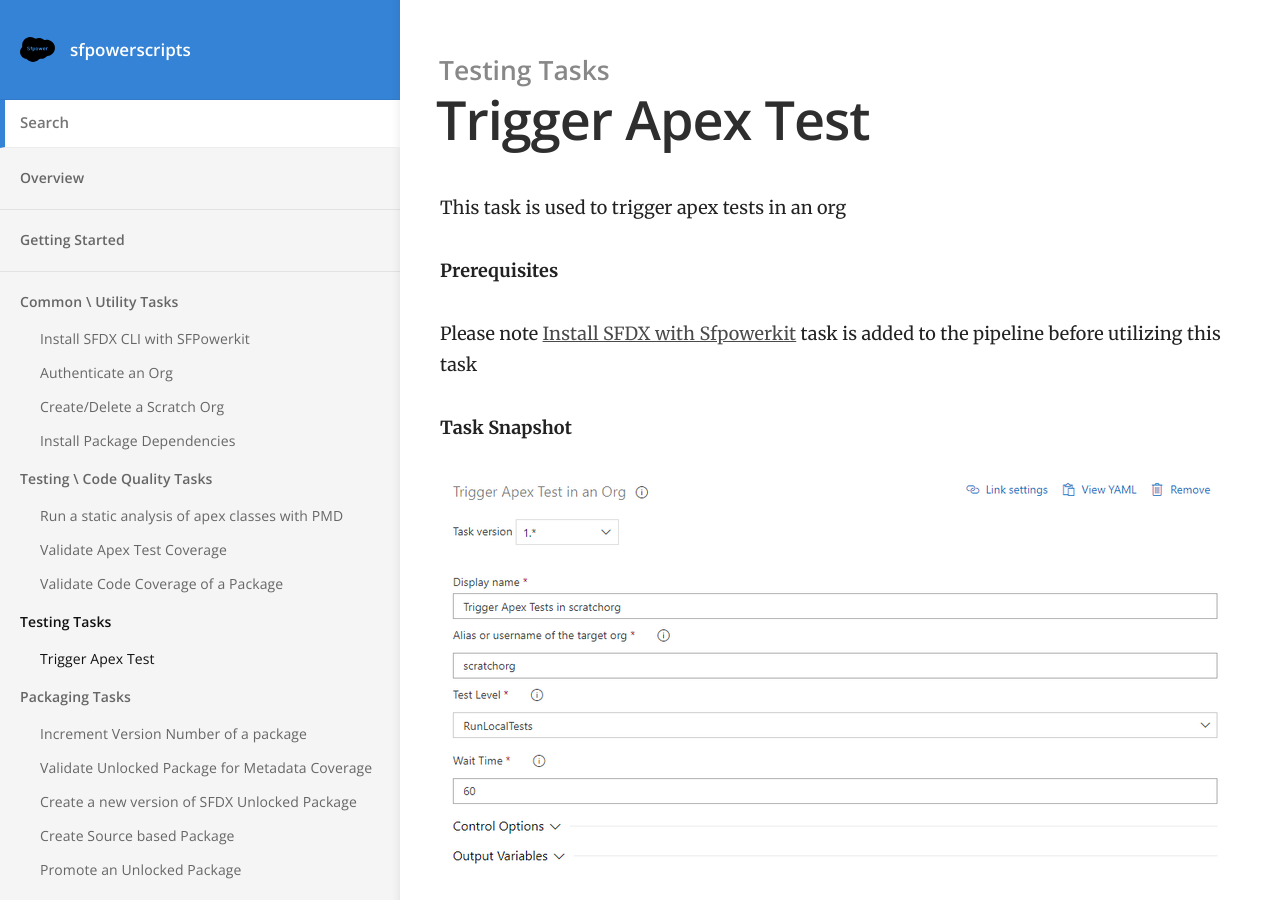
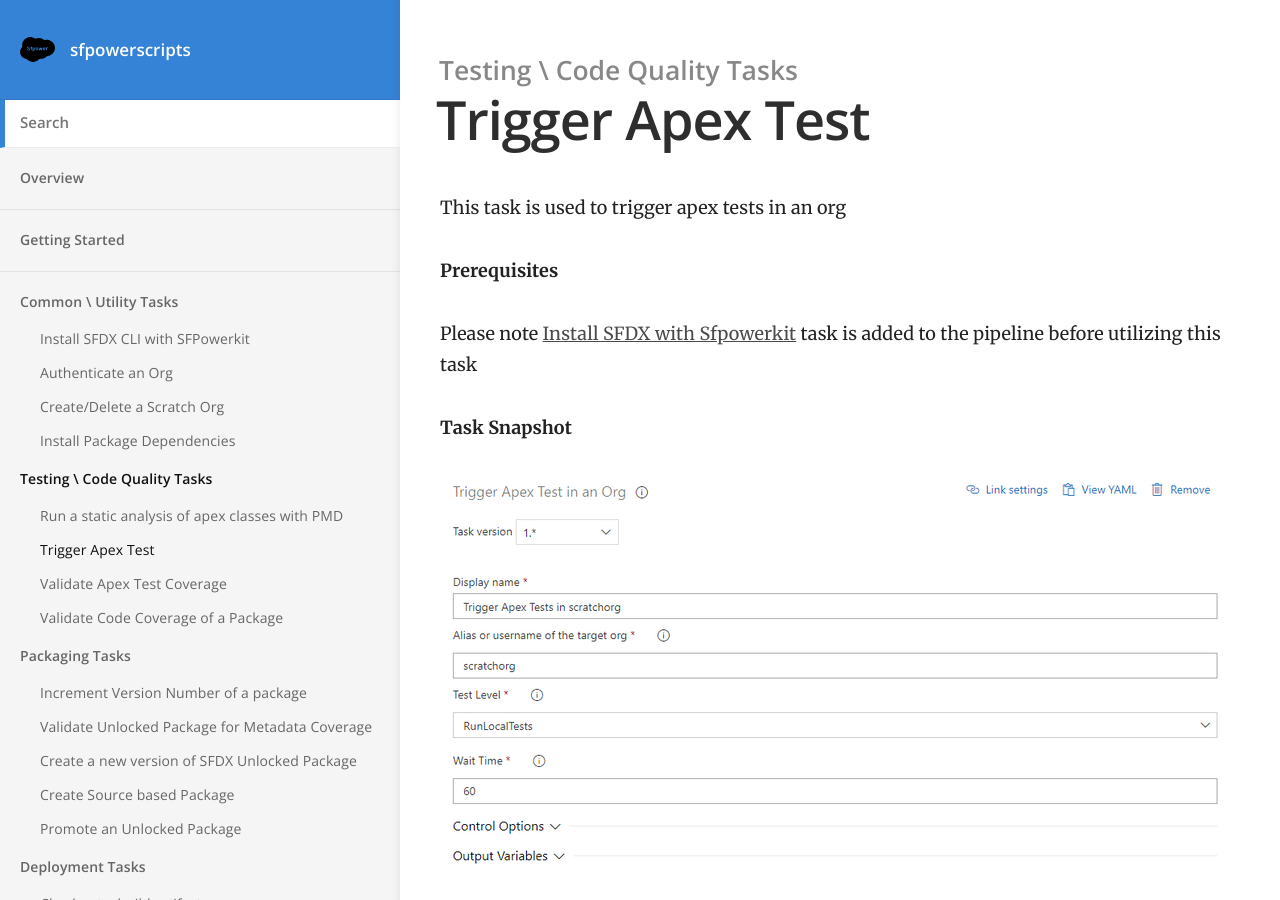
Before and after one commit to nbatterham/sfpowerscripts-doc, a Jekyll site: the page built from _docs/Tasks/Testing Tasks/Trigger Apex Test.md, in a window 1280 px wide and 900 px high. Built offline with Jekyll 4.4.1, drawn with Linux system fonts in a browser that asks for light colours.

Commit message:
Updated '_docs/Tasks/Testing Tasks/Trigger Apex Test.md' via CloudCannon

```diff
--- a/_docs/Tasks/Testing Tasks/Trigger Apex Test.md
+++ b/_docs/Tasks/Testing Tasks/Trigger Apex Test.md
@@ -1,6 +1,6 @@
 ---
 title: Trigger Apex Test
-category: Testing Tasks
+category: Testing \ Code Quality Tasks
 order: 6
 ---
 
@@ -9,7 +9,6 @@ This task is used to trigger apex tests in an org
 **Prerequisites**
 
 Please note [Install SFDX with Sfpowerkit](/Tasks/Common-Utility-Tasks/Install%20SFDX%20CLI/) task is added to the pipeline before utilizing this task
-
 
 **Task Snapshot**
 
@@ -46,5 +45,5 @@ None
 
 **Changelog**
 
-* 2.0.1 Updated with Telemetry
-* 1.1.0 Initial Version
+* 2\.0.1 Updated with Telemetry
+* 1\.1.0 Initial Version
```
